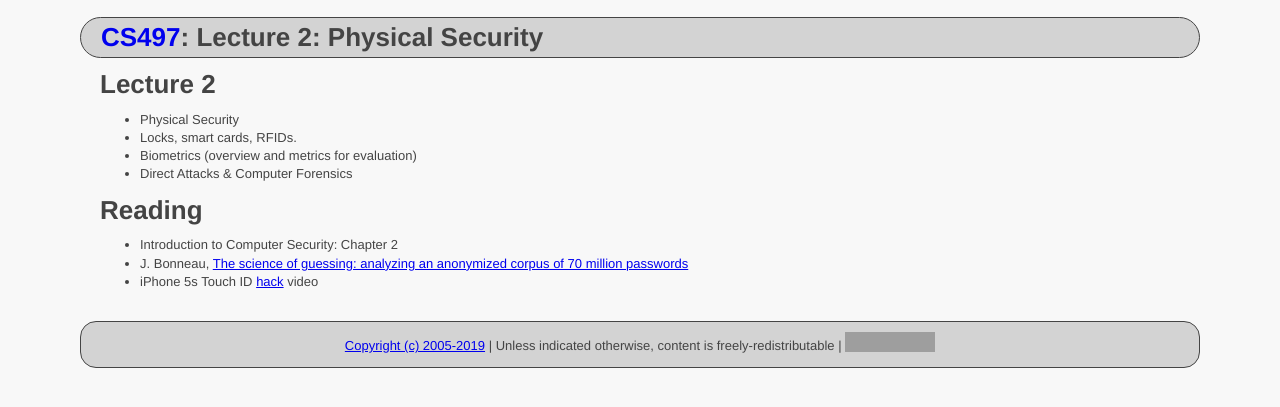
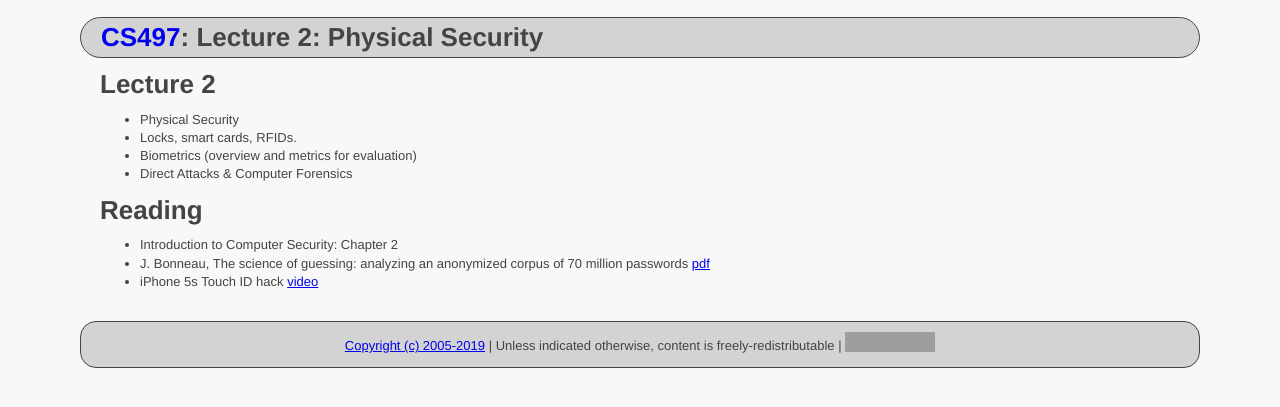
Before and after one commit to ycpcs/cs497-spring2019, a Jekyll site: the page built from lectures/lecture02.md, in a window 1280 px wide. Shown: the top 407 px of the page. Built offline with Jekyll 4.4.1, drawn with Linux system fonts in a browser that asks for light colours; grey boxes are pictures that could not be loaded.

Commit message:
Update lecture02.md

```diff
--- a/lectures/lecture02.md
+++ b/lectures/lecture02.md
@@ -14,5 +14,5 @@ title: "Lecture 2: Physical Security"
 # Reading
 
 - Introduction to Computer Security: Chapter 2
-- J. Bonneau, [The science of guessing: analyzing an anonymized corpus of 70 million passwords](http://www.jbonneau.com/doc/B12-IEEESP-analyzing_70M_anonymized_passwords.pdf)
-- iPhone 5s Touch ID [hack](https://www.heise.de/video/artikel/iPhone-5s-Touch-ID-hack-in-detail-1966044.html) video
+- J. Bonneau, The science of guessing: analyzing an anonymized corpus of 70 million passwords [pdf](http://www.jbonneau.com/doc/B12-IEEESP-analyzing_70M_anonymized_passwords.pdf)
+- iPhone 5s Touch ID hack [video](https://www.heise.de/video/artikel/iPhone-5s-Touch-ID-hack-in-detail-1966044.html)
```
